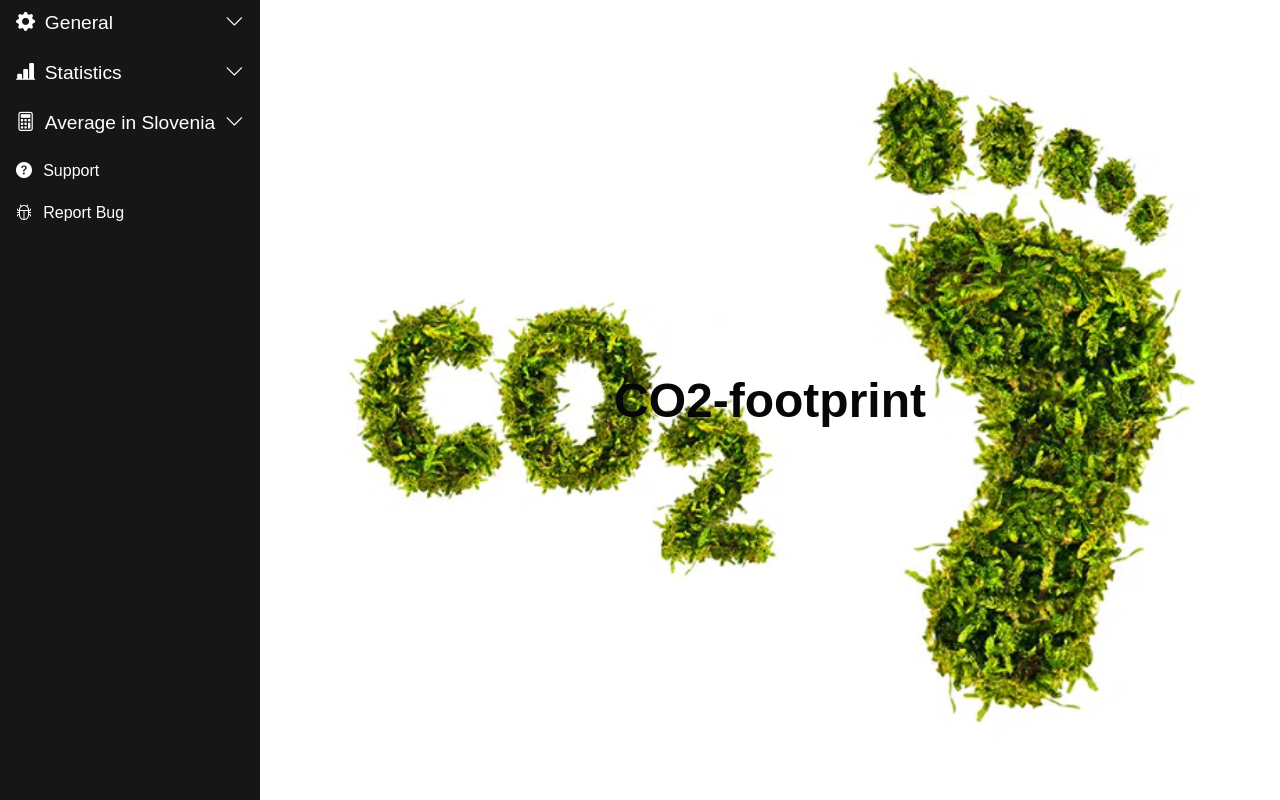
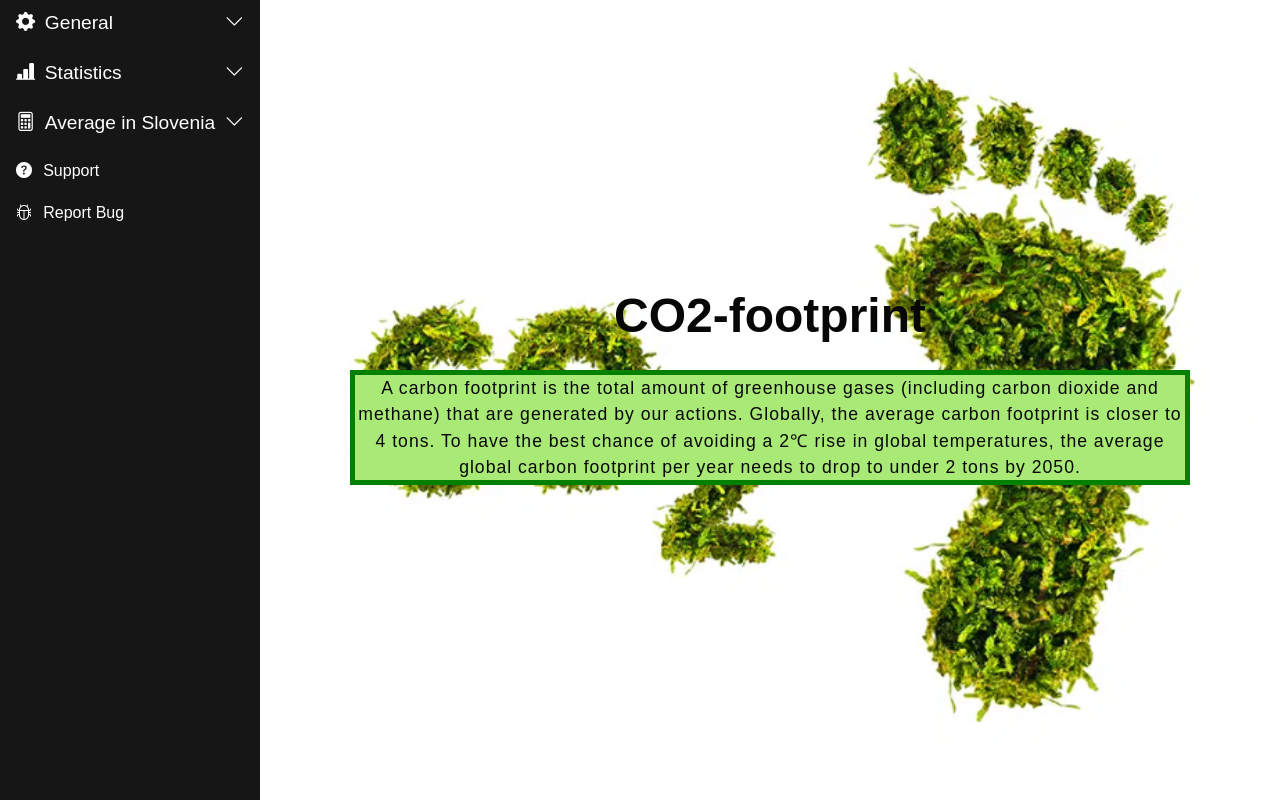
Before and after one commit to Doca123/C02-footprint, a React (Create React App) app: page / in a window 1280 px wide. Built offline with nearby package versions, Linux system fonts and the light colour scheme.

Commit message:
added content to home page

```diff
--- a/src/components/home.js
+++ b/src/components/home.js
@@ -2,6 +2,9 @@ const Home = () => {
     return (
         <div className="container">
         <h1 className="title">CO2-footprint</h1>
+        <p className="info">A carbon footprint is the total amount of greenhouse gases (including carbon dioxide and methane) that are generated by our actions.
+        Globally, the average carbon footprint is closer to 4 tons. To have the best chance of avoiding a 2℃ rise in global temperatures, the average global carbon footprint per year needs to drop to under 2 tons by 2050.
+    </p>
         </div>
     )
 
--- a/src/index.css
+++ b/src/index.css
@@ -42,7 +42,7 @@ body{
 
 .subtitle{
   font-size :2em;
-  color:red;
+  color:rgb(235, 66, 63);
 }
 
 .info{
```
